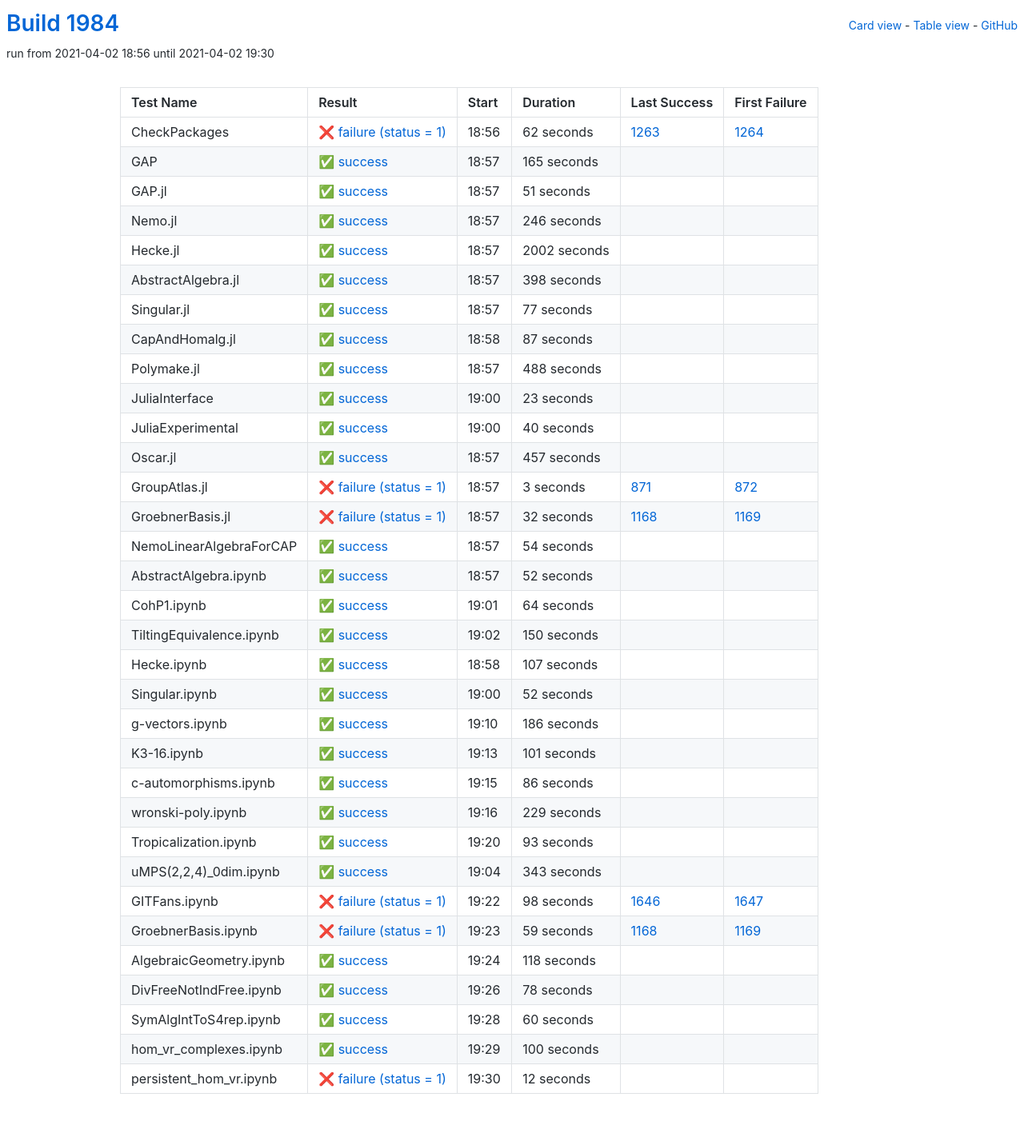
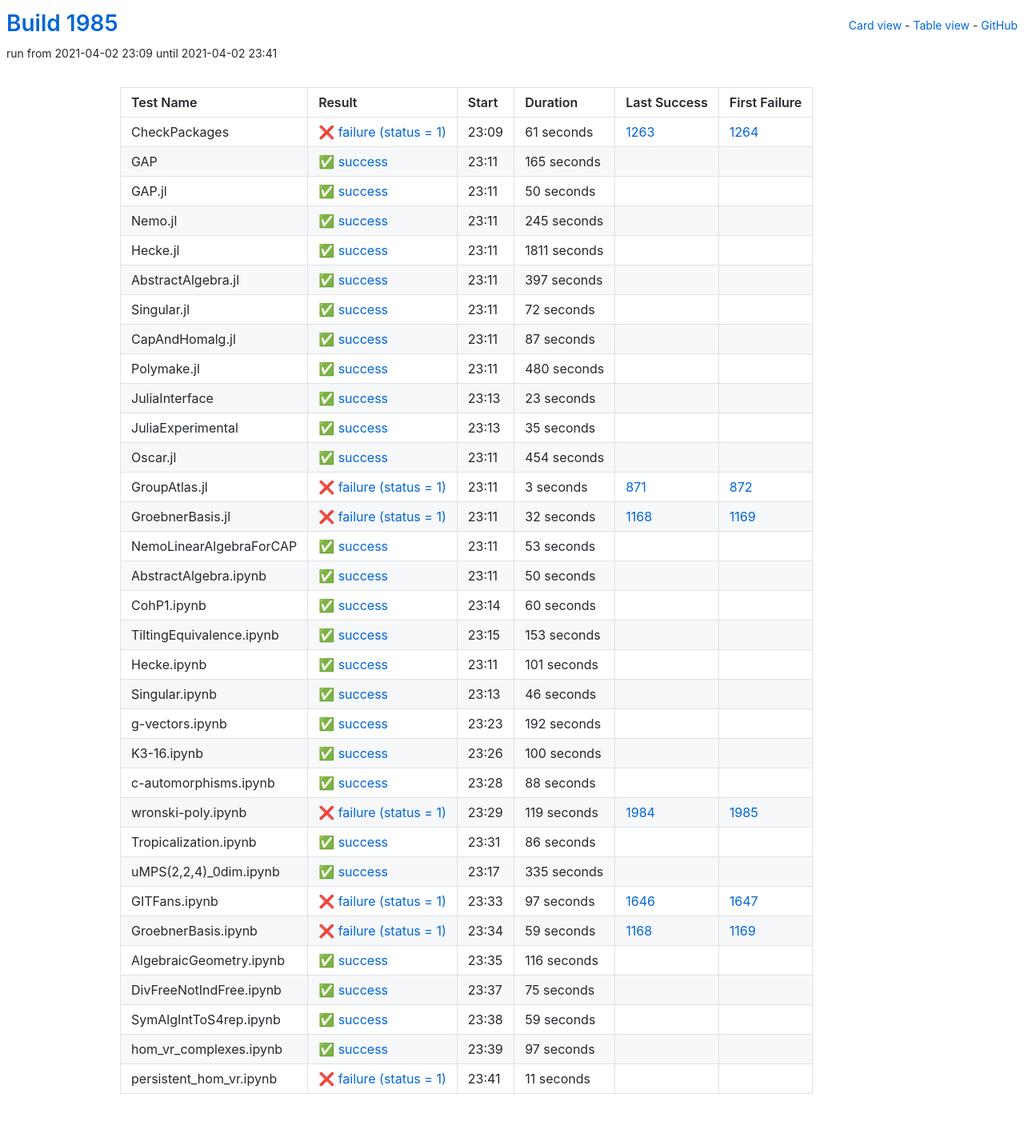
Before and after one commit to oscar-system/oscar-ci-status-stable, a Jekyll site: the page built from table.html, in a window 1280 px wide. Shown: the whole page at 80% size. Built offline with Jekyll 4.4.1, drawn with Linux system fonts in a browser that asks for light colours.

Commit message:
Build #1985

```diff
--- a/_data/ci.yml
+++ b/_data/ci.yml
@@ -1,6 +1,6 @@
 ---
-build: 1984
-build_url: https://oscarci.mathematik.uni-kl.de/job/oscar-stable/1984/
+build: 1985
+build_url: https://oscarci.mathematik.uni-kl.de/job/oscar-stable/1985/
 job: oscar-stable
 organization: oscar-system
 repo: oscar-ci-status-stable
@@ -8,20 +8,20 @@ repourl: https://github.com/oscar-system/oscar-ci-status-stable
 tests:
 - name: CheckPackages
   id: checkpackages
-  log: https://oscarci.mathematik.uni-kl.de/job/oscar-stable/1984/artifact/logs/build-1984/CheckPackages.log
-  start: 2021-04-02 18:56
+  log: https://oscarci.mathematik.uni-kl.de/job/oscar-stable/1985/artifact/logs/build-1985/CheckPackages.log
+  start: 2021-04-02 23:09
   success: false
   exitcode: 1
   status: failure
-  duration: 62
+  duration: 61
   last_success: 1263
   last_success_url: https://oscarci.mathematik.uni-kl.de/job/oscar-stable/1263/
   first_failure: 1264
   first_failure_url: https://oscarci.mathematik.uni-kl.de/job/oscar-stable/1264/
 - name: GAP
   id: gap
-  log: https://oscarci.mathematik.uni-kl.de/job/oscar-stable/1984/artifact/logs/build-1984/GAP.log
-  start: 2021-04-02 18:57
+  log: https://oscarci.mathematik.uni-kl.de/job/oscar-stable/1985/artifact/logs/build-1985/GAP.log
+  start: 2021-04-02 23:11
   success: true
   exitcode: 0
   status: success
@@ -32,68 +32,68 @@ tests:
   first_failure_url:
 - name: GAP.jl
   id: gap-jl
-  log: https://oscarci.mathematik.uni-kl.de/job/oscar-stable/1984/artifact/logs/build-1984/GAP.jl.log
-  start: 2021-04-02 18:57
+  log: https://oscarci.mathematik.uni-kl.de/job/oscar-stable/1985/artifact/logs/build-1985/GAP.jl.log
+  start: 2021-04-02 23:11
   success: true
   exitcode: 0
   status: success
-  duration: 51
+  duration: 50
   last_success: false
   last_success_url:
   first_failure: false
   first_failure_url:
 - name: Nemo.jl
   id: nemo-jl
-  log: https://oscarci.mathematik.uni-kl.de/job/oscar-stable/1984/artifact/logs/build-1984/Nemo.jl.log
-  start: 2021-04-02 18:57
+  log: https://oscarci.mathematik.uni-kl.de/job/oscar-stable/1985/artifact/logs/build-1985/Nemo.jl.log
+  start: 2021-04-02 23:11
   success: true
   exitcode: 0
   status: success
-  duration: 246
+  duration: 245
   last_success: false
   last_success_url:
   first_failure: false
   first_failure_url:
 - name: Hecke.jl
   id: hecke-jl
-  log: https://oscarci.mathematik.uni-kl.de/job/oscar-stable/1984/artifact/logs/build-1984/Hecke.jl.log
-  start: 2021-04-02 18:57
+  log: https://oscarci.mathematik.uni-kl.de/job/oscar-stable/1985/artifact/logs/build-1985/Hecke.jl.log
+  start: 2021-04-02 23:11
   success: true
   exitcode: 0
   status: success
-  duration: 2002
+  duration: 1811
   last_success: false
   last_success_url:
   first_failure: false
   first_failure_url:
 - name: AbstractAlgebra.jl
   id: abstractalgebra-jl
-  log: https://oscarci.mathematik.uni-kl.de/job/oscar-stable/1984/artifact/logs/build-1984/AbstractAlgebra.jl.log
-  start: 2021-04-02 18:57
+  log: https://oscarci.mathematik.uni-kl.de/job/oscar-stable/1985/artifact/logs/build-1985/AbstractAlgebra.jl.log
+  start: 2021-04-02 23:11
   success: true
   exitcode: 0
   status: success
-  duration: 398
+  duration: 397
   last_success: false
   last_success_url:
   first_failure: false
   first_failure_url:
 - name: Singular.jl
   id: singular-jl
-  log: https://oscarci.mathematik.uni-kl.de/job/oscar-stable/1984/artifact/logs/build-1984/Singular.jl.log
-  start: 2021-04-02 18:57
+  log: https://oscarci.mathematik.uni-kl.de/job/oscar-stable/1985/artifact/logs/build-1985/Singular.jl.log
+  start: 2021-04-02 23:11
   success: true
   exitcode: 0
   status: success
-  duration: 77
+  duration: 72
   last_success: false
   last_success_url:
   first_failure: false
   first_failure_url:
 - name: CapAndHomalg.jl
   id: capandhomalg-jl
-  log: https://oscarci.mathematik.uni-kl.de/job/oscar-stable/1984/artifact/logs/build-1984/CapAndHomalg.jl.log
-  start: 2021-04-02 18:58
+  log: https://oscarci.mathematik.uni-kl.de/job/oscar-stable/1985/artifact/logs/build-1985/CapAndHomalg.jl.log
+  start: 2021-04-02 23:11
   success: true
   exitcode: 0
   status: success
@@ -104,20 +104,20 @@ tests:
   first_failure_url:
 - name: Polymake.jl
   id: polymake-jl
-  log: https://oscarci.mathematik.uni-kl.de/job/oscar-stable/1984/artifact/logs/build-1984/Polymake.jl.log
-  start: 2021-04-02 18:57
+  log: https://oscarci.mathematik.uni-kl.de/job/oscar-stable/1985/artifact/logs/build-1985/Polymake.jl.log
+  start: 2021-04-02 23:11
   success: true
   exitcode: 0
   status: success
-  duration: 488
+  duration: 480
   last_success: false
   last_success_url:
   first_failure: false
   first_failure_url:
 - name: JuliaInterface
   id: juliainterface
-  log: https://oscarci.mathematik.uni-kl.de/job/oscar-stable/1984/artifact/logs/build-1984/JuliaInterface.log
-  start: 2021-04-02 19:00
+  log: https://oscarci.mathematik.uni-kl.de/job/oscar-stable/1985/artifact/logs/build-1985/JuliaInterface.log
+  start: 2021-04-02 23:13
   success: true
   exitcode: 0
   status: success
@@ -128,32 +128,32 @@ tests:
   first_failure_url:
 - name: JuliaExperimental
   id: juliaexperimental
-  log: https://oscarci.mathematik.uni-kl.de/job/oscar-stable/1984/artifact/logs/build-1984/JuliaExperimental.log
-  start: 2021-04-02 19:00
+  log: https://oscarci.mathematik.uni-kl.de/job/oscar-stable/1985/artifact/logs/build-1985/JuliaExperimental.log
+  start: 2021-04-02 23:13
   success: true
   exitcode: 0
   status: success
-  duration: 40
+  duration: 35
   last_success: false
   last_success_url:
   first_failure: false
   first_failure_url:
 - name: Oscar.jl
   id: oscar-jl
-  log: https://oscarci.mathematik.uni-kl.de/job/oscar-stable/1984/artifact/logs/build-1984/Oscar.jl.log
-  start: 2021-04-02 18:57
+  log: https://oscarci.mathematik.uni-kl.de/job/oscar-stable/1985/artifact/logs/build-1985/Oscar.jl.log
+  start: 2021-04-02 23:11
   success: true
   exitcode: 0
   status: success
-  duration: 457
+  duration: 454
   last_success: false
   last_success_url:
   first_failure: false
   first_failure_url:
 - name: GroupAtlas.jl
   id: groupatlas-jl
-  log: https://oscarci.mathematik.uni-kl.de/job/oscar-stable/1984/artifact/logs/build-1984/GroupAtlas.jl.log
-  start: 2021-04-02 18:57
+  log: https://oscarci.mathematik.uni-kl.de/job/oscar-stable/1985/artifact/logs/build-1985/GroupAtlas.jl.log
+  start: 2021-04-02 23:11
   success: false
   exitcode: 1
   status: failure
@@ -164,8 +164,8 @@ tests:
   first_failure_url: https://oscarci.mathematik.uni-kl.de/job/oscar-stable/872/
 - name: GroebnerBasis.jl
   id: groebnerbasis-jl
-  log: https://oscarci.mathematik.uni-kl.de/job/oscar-stable/1984/artifact/logs/build-1984/GroebnerBasis.jl.log
-  start: 2021-04-02 18:57
+  log: https://oscarci.mathematik.uni-kl.de/job/oscar-stable/1985/artifact/logs/build-1985/GroebnerBasis.jl.log
+  start: 2021-04-02 23:11
   success: false
   exitcode: 1
   status: failure
@@ -176,92 +176,56 @@ tests:
   first_failure_url: https://oscarci.mathematik.uni-kl.de/job/oscar-stable/1169/
 - name: NemoLinearAlgebraForCAP
   id: nemolinearalgebraforcap
-  log: https://oscarci.mathematik.uni-kl.de/job/oscar-stable/1984/artifact/logs/build-1984/NemoLinearAlgebraForCAP.log
-  start: 2021-04-02 18:57
+  log: https://oscarci.mathematik.uni-kl.de/job/oscar-stable/1985/artifact/logs/build-1985/NemoLinearAlgebraForCAP.log
+  start: 2021-04-02 23:11
   success: true
   exitcode: 0
   status: success
-  duration: 54
+  duration: 53
   last_success: false
   last_success_url:
   first_failure: false
   first_failure_url:
 - name: AbstractAlgebra.ipynb
   id: abstractalgebra-ipynb
-  log: https://oscarci.mathematik.uni-kl.de/job/oscar-stable/1984/artifact/logs/build-1984/AbstractAlgebra.ipynb.log
-  start: 2021-04-02 18:57
+  log: https://oscarci.mathematik.uni-kl.de/job/oscar-stable/1985/artifact/logs/build-1985/AbstractAlgebra.ipynb.log
+  start: 2021-04-02 23:11
   success: true
   exitcode: 0
   status: success
-  duration: 52
+  duration: 50
   last_success: false
   last_success_url:
   first_failure: false
   first_failure_url:
 - name: CohP1.ipynb
   id: cohp1-ipynb
-  log: https://oscarci.mathematik.uni-kl.de/job/oscar-stable/1984/artifact/logs/build-1984/CohP1.ipynb.log
-  start: 2021-04-02 19:01
+  log: https://oscarci.mathematik.uni-kl.de/job/oscar-stable/1985/artifact/logs/build-1985/CohP1.ipynb.log
+  start: 2021-04-02 23:14
   success: true
   exitcode: 0
   status: success
-  duration: 64
+  duration: 60
   last_success: false
   last_success_url:
   first_failure: false
   first_failure_url:
 - name: TiltingEquivalence.ipynb
   id: tiltingequivalence-ipynb
-  log: https://oscarci.mathematik.uni-kl.de/job/oscar-stable/1984/artifact/logs/build-1984/TiltingEquivalence.ipynb.log
-  start: 2021-04-02 19:02
+  log: https://oscarci.mathematik.uni-kl.de/job/oscar-stable/1985/artifact/logs/build-1985/TiltingEquivalence.ipynb.log
+  start: 2021-04-02 23:15
   success: true
   exitcode: 0
   status: success
-  duration: 150
+  duration: 153
   last_success: false
   last_success_url:
   first_failure: false
   first_failure_url:
 - name: Hecke.ipynb
   id: hecke-ipynb
-  log: https://oscarci.mathematik.uni-kl.de/job/oscar-stable/1984/artifact/logs/build-1984/Hecke.ipynb.log
-  start: 2021-04-02 18:58
-  success: true
-  exitcode: 0
-  status: success
-  duration: 107
-  last_success: false
-  last_success_url:
-  first_failure: false
-  first_failure_url:
-- name: Singular.ipynb
-  id: singular-ipynb
-  log: https://oscarci.mathematik.uni-kl.de/job/oscar-stable/1984/artifact/logs/build-1984/Singular.ipynb.log
-  start: 2021-04-02 19:00
-  success: true
-  exitcode: 0
-  status: success
-  duration: 52
-  last_success: false
-  last_success_url:
-  first_failure: false
-  first_failure_url:
-- name: g-vectors.ipynb
-  id: g-vectors-ipynb
-  log: https://oscarci.mathematik.uni-kl.de/job/oscar-stable/1984/artifact/logs/build-1984/g-vectors.ipynb.log
-  start: 2021-04-02 19:10
-  success: true
-  exitcode: 0
-  status: success
-  duration: 186
-  last_success: false
-  last_success_url:
-  first_failure: false
-  first_failure_url:
-- name: K3-16.ipynb
-  id: k3-16-ipynb
-  log: https://oscarci.mathematik.uni-kl.de/job/oscar-stable/1984/artifact/logs/build-1984/K3-16.ipynb.log
-  start: 2021-04-02 19:13
+  log: https://oscarci.mathematik.uni-kl.de/job/oscar-stable/1985/artifact/logs/build-1985/Hecke.ipynb.log
+  start: 2021-04-02 23:11
   success: true
   exitcode: 0
   status: success
@@ -270,10 +234,70 @@ tests:
   last_success_url:
   first_failure: false
   first_failure_url:
+- name: Singular.ipynb
+  id: singular-ipynb
+  log: https://oscarci.mathematik.uni-kl.de/job/oscar-stable/1985/artifact/logs/build-1985/Singular.ipynb.log
+  start: 2021-04-02 23:13
+  success: true
+  exitcode: 0
+  status: success
+  duration: 46
+  last_success: false
+  last_success_url:
+  first_failure: false
+  first_failure_url:
+- name: g-vectors.ipynb
+  id: g-vectors-ipynb
+  log: https://oscarci.mathematik.uni-kl.de/job/oscar-stable/1985/artifact/logs/build-1985/g-vectors.ipynb.log
+  start: 2021-04-02 23:23
+  success: true
+  exitcode: 0
+  status: success
+  duration: 192
+  last_success: false
+  last_success_url:
+  first_failure: false
+  first_failure_url:
+- name: K3-16.ipynb
+  id: k3-16-ipynb
+  log: https://oscarci.mathematik.uni-kl.de/job/oscar-stable/1985/artifact/logs/build-1985/K3-16.ipynb.log
+  start: 2021-04-02 23:26
+  success: true
+  exitcode: 0
+  status: success
+  duration: 100
+  last_success: false
+  last_success_url:
+  first_failure: false
+  first_failure_url:
 - name: c-automorphisms.ipynb
   id: c-automorphisms-ipynb
-  log: https://oscarci.mathematik.uni-kl.de/job/oscar-stable/1984/artifact/logs/build-1984/c-automorphisms.ipynb.log
-  start: 2021-04-02 19:15
+  log: https://oscarci.mathematik.uni-kl.de/job/oscar-stable/1985/artifact/logs/build-1985/c-automorphisms.ipynb.log
+  start: 2021-04-02 23:28
+  success: true
+  exitcode: 0
+  status: success
+  duration: 88
+  last_success: false
+  last_success_url:
+  first_failure: false
+  first_failure_url:
+- name: wronski-poly.ipynb
+  id: wronski-poly-ipynb
+  log: https://oscarci.mathematik.uni-kl.de/job/oscar-stable/1985/artifact/logs/build-1985/wronski-poly.ipynb.log
+  start: 2021-04-02 23:29
+  success: false
+  exitcode: 1
+  status: failure
+  duration: 119
+  last_success: 1984
+  last_success_url: https://oscarci.mathematik.uni-kl.de/job/oscar-stable/1984/
+  first_failure: 1985
+  first_failure_url: https://oscarci.mathematik.uni-kl.de/job/oscar-stable/1985/
+- name: Tropicalization.ipynb
+  id: tropicalization-ipynb
+  log: https://oscarci.mathematik.uni-kl.de/job/oscar-stable/1985/artifact/logs/build-1985/Tropicalization.ipynb.log
+  start: 2021-04-02 23:31
   success: true
   exitcode: 0
   status: success
@@ -282,58 +306,34 @@ tests:
   last_success_url:
   first_failure: false
   first_failure_url:
-- name: wronski-poly.ipynb
-  id: wronski-poly-ipynb
-  log: https://oscarci.mathematik.uni-kl.de/job/oscar-stable/1984/artifact/logs/build-1984/wronski-poly.ipynb.log
-  start: 2021-04-02 19:16
+- name: uMPS(2,2,4)_0dim.ipynb
+  id: umps-2-2-4-0dim-ipynb
+  log: https://oscarci.mathematik.uni-kl.de/job/oscar-stable/1985/artifact/logs/build-1985/uMPS-2-2-4-_0dim.ipynb.log
+  start: 2021-04-02 23:17
   success: true
   exitcode: 0
   status: success
-  duration: 229
-  last_success: false
-  last_success_url:
-  first_failure: false
-  first_failure_url:
-- name: Tropicalization.ipynb
-  id: tropicalization-ipynb
-  log: https://oscarci.mathematik.uni-kl.de/job/oscar-stable/1984/artifact/logs/build-1984/Tropicalization.ipynb.log
-  start: 2021-04-02 19:20
-  success: true
-  exitcode: 0
-  status: success
-  duration: 93
-  last_success: false
-  last_success_url:
-  first_failure: false
-  first_failure_url:
-- name: uMPS(2,2,4)_0dim.ipynb
-  id: umps-2-2-4-0dim-ipynb
-  log: https://oscarci.mathematik.uni-kl.de/job/oscar-stable/1984/artifact/logs/build-1984/uMPS-2-2-4-_0dim.ipynb.log
-  start: 2021-04-02 19:04
-  success: true
-  exitcode: 0
-  status: success
-  duration: 343
+  duration: 335
   last_success: false
   last_success_url:
   first_failure: false
   first_failure_url:
 - name: GITFans.ipynb
   id: gitfans-ipynb
-  log: https://oscarci.mathematik.uni-kl.de/job/oscar-stable/1984/artifact/logs/build-1984/GITFans.ipynb.log
-  start: 2021-04-02 19:22
+  log: https://oscarci.mathematik.uni-kl.de/job/oscar-stable/1985/artifact/logs/build-1985/GITFans.ipynb.log
+  start: 2021-04-02 23:33
   success: false
   exitcode: 1
   status: failure
-  duration: 98
+  duration: 97
   last_success: 1646
   last_success_url: https://oscarci.mathematik.uni-kl.de/job/oscar-stable/1646/
   first_failure: 1647
   first_failure_url: https://oscarci.mathematik.uni-kl.de/job/oscar-stable/1647/
 - name: GroebnerBasis.ipynb
   id: groebnerbasis-ipynb
-  log: https://oscarci.mathematik.uni-kl.de/job/oscar-stable/1984/artifact/logs/build-1984/GroebnerBasis.ipynb.log
-  start: 2021-04-02 19:23
+  log: https://oscarci.mathematik.uni-kl.de/job/oscar-stable/1985/artifact/logs/build-1985/GroebnerBasis.ipynb.log
+  start: 2021-04-02 23:34
   success: false
   exitcode: 1
   status: failure
@@ -344,60 +344,60 @@ tests:
   first_failure_url: https://oscarci.mathematik.uni-kl.de/job/oscar-stable/1169/
 - name: AlgebraicGeometry.ipynb
   id: algebraicgeometry-ipynb
-  log: https://oscarci.mathematik.uni-kl.de/job/oscar-stable/1984/artifact/logs/build-1984/AlgebraicGeometry.ipynb.log
-  start: 2021-04-02 19:24
+  log: https://oscarci.mathematik.uni-kl.de/job/oscar-stable/1985/artifact/logs/build-1985/AlgebraicGeometry.ipynb.log
+  start: 2021-04-02 23:35
   success: true
   exitcode: 0
   status: success
-  duration: 118
+  duration: 116
   last_success: false
   last_success_url:
   first_failure: false
   first_failure_url:
 - name: DivFreeNotIndFree.ipynb
   id: divfreenotindfree-ipynb
-  log: https://oscarci.mathematik.uni-kl.de/job/oscar-stable/1984/artifact/logs/build-1984/DivFreeNotIndFree.ipynb.log
-  start: 2021-04-02 19:26
+  log: https://oscarci.mathematik.uni-kl.de/job/oscar-stable/1985/artifact/logs/build-1985/DivFreeNotIndFree.ipynb.log
+  start: 2021-04-02 23:37
   success: true
   exitcode: 0
   status: success
-  duration: 78
+  duration: 75
   last_success: false
   last_success_url:
   first_failure: false
   first_failure_url:
 - name: SymAlgIntToS4rep.ipynb
   id: symalginttos4rep-ipynb
-  log: https://oscarci.mathematik.uni-kl.de/job/oscar-stable/1984/artifact/logs/build-1984/SymAlgIntToS4rep.ipynb.log
-  start: 2021-04-02 19:28
+  log: https://oscarci.mathematik.uni-kl.de/job/oscar-stable/1985/artifact/logs/build-1985/SymAlgIntToS4rep.ipynb.log
+  start: 2021-04-02 23:38
   success: true
   exitcode: 0
   status: success
-  duration: 60
+  duration: 59
   last_success: false
   last_success_url:
   first_failure: false
   first_failure_url:
 - name: hom_vr_complexes.ipynb
   id: hom-vr-complexes-ipynb
-  log: https://oscarci.mathematik.uni-kl.de/job/oscar-stable/1984/artifact/logs/build-1984/hom_vr_complexes.ipynb.log
-  start: 2021-04-02 19:29
+  log: https://oscarci.mathematik.uni-kl.de/job/oscar-stable/1985/artifact/logs/build-1985/hom_vr_complexes.ipynb.log
+  start: 2021-04-02 23:39
   success: true
   exitcode: 0
   status: success
-  duration: 100
+  duration: 97
   last_success: false
   last_success_url:
   first_failure: false
   first_failure_url:
 - name: persistent_hom_vr.ipynb
   id: persistent-hom-vr-ipynb
-  log: https://oscarci.mathematik.uni-kl.de/job/oscar-stable/1984/artifact/logs/build-1984/persistent_hom_vr.ipynb.log
-  start: 2021-04-02 19:30
+  log: https://oscarci.mathematik.uni-kl.de/job/oscar-stable/1985/artifact/logs/build-1985/persistent_hom_vr.ipynb.log
+  start: 2021-04-02 23:41
   success: false
   exitcode: 1
   status: failure
-  duration: 12
+  duration: 11
   last_success: false
   last_success_url:
   first_failure: false
```
Also changed, not shown: README.md.
